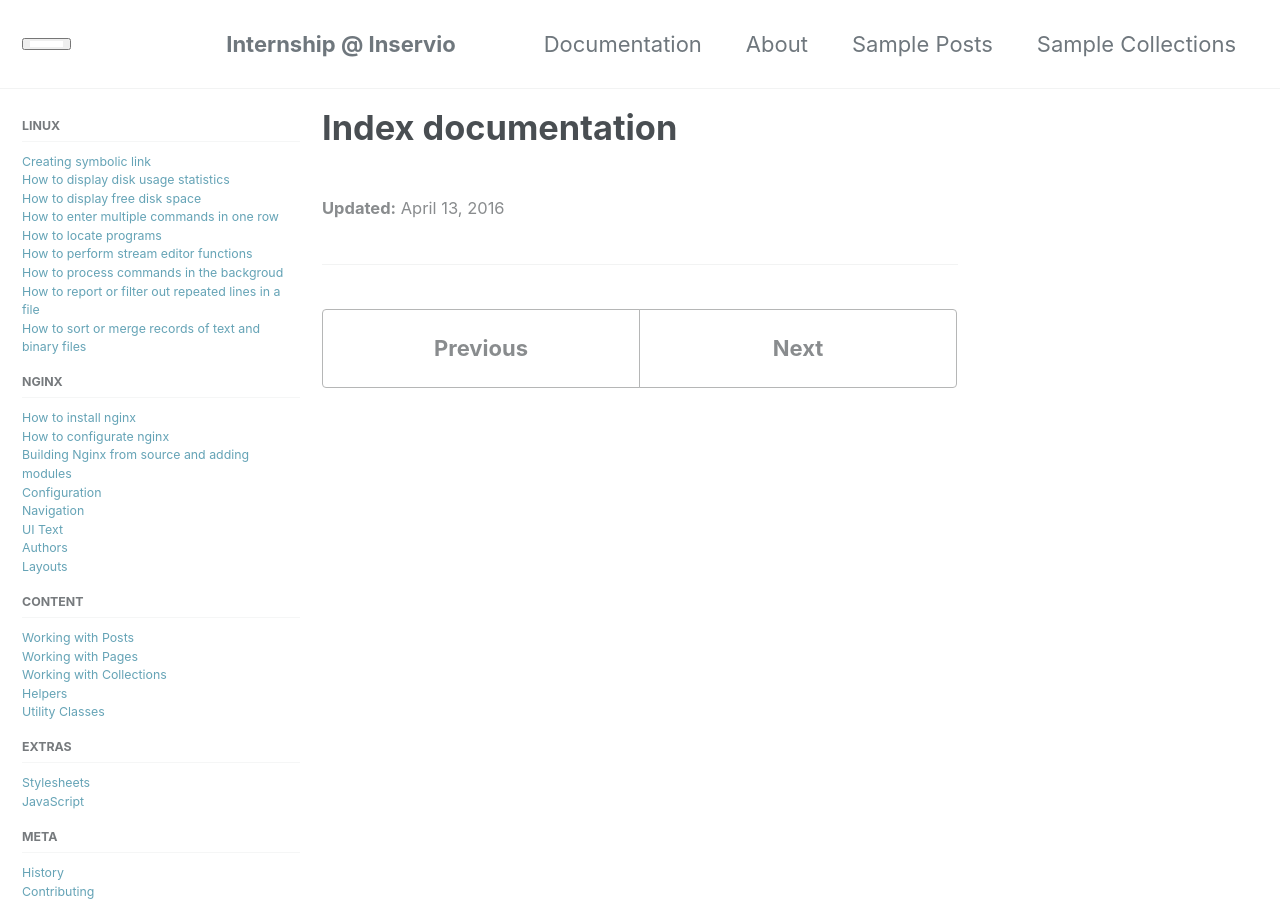
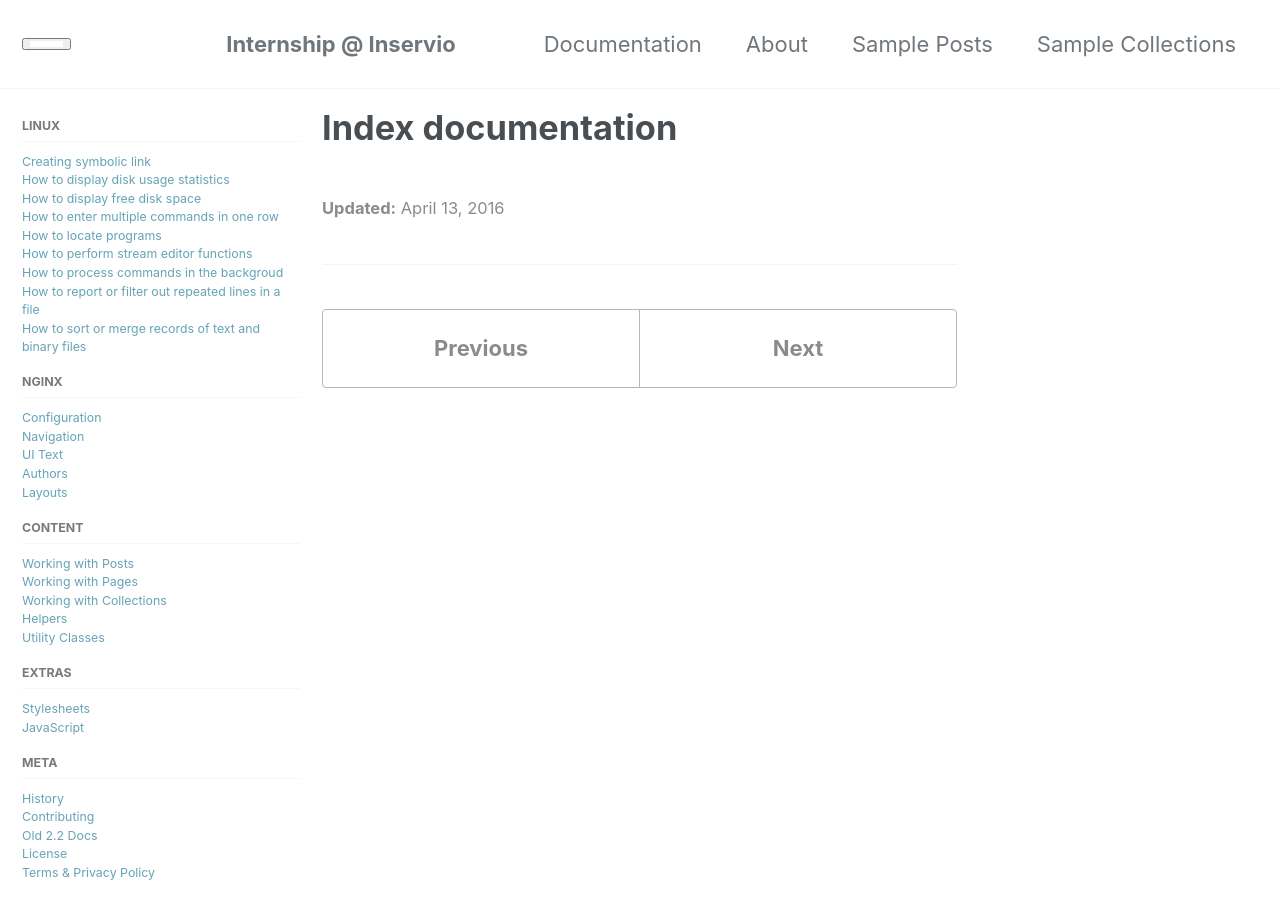
Before and after one commit to inservio/internship, a Jekyll site: the page built from _docs/documentation.md, in a window 1280 px wide and 900 px high. Built offline with Jekyll 4.4.1, drawn with Linux system fonts in a browser that asks for light colours.

Commit message:
editing navigation.yml file

```diff
--- a/_data/navigation.yml
+++ b/_data/navigation.yml
@@ -37,12 +37,6 @@ docs:
 
   - title: Nginx
     children:
-      - title: "How to install nginx"
-        url: /docs/nginx/how-to-install-nginx/
-      - title: "How to configurate nginx"
-        url: /docs/nginx/how-to-configurate-nginx/
-      - title: "Building Nginx from source and adding modules"
-        url: /docs/nginx/building-nginx-from-source-and-adding-modules/
       - title: "Configuration"
         url: /docs/configuration/
       - title: "Navigation"
```
